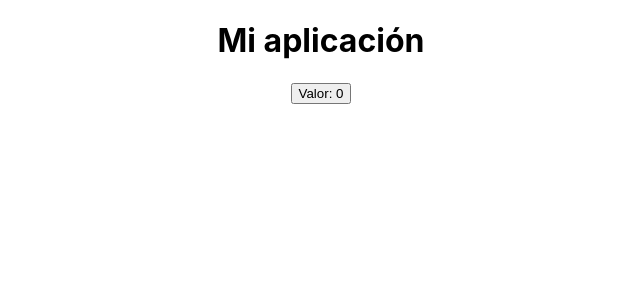
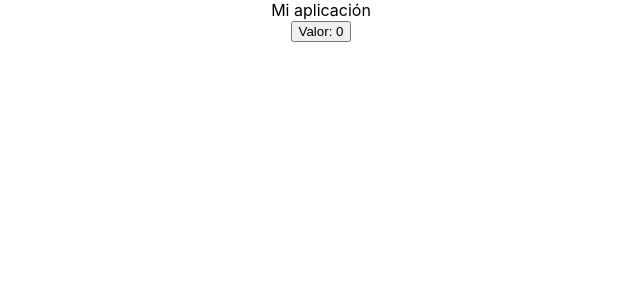
Before and after one commit to gorkavillara/ci-cd-selenium-cypress, a React (Create React App) app: page / in a window 1280 px wide. Shown: the top 300 px of the page, without its empty margins (319-959 px from the left). Built offline with nearby package versions, Linux system fonts and the light colour scheme.

Commit message:
Título componentizado ⚛️

```diff
--- a/src/App.js
+++ b/src/App.js
@@ -1,13 +1,12 @@
-import './App.css';
-import Counter from './components/Counter';
+import "./App.css";
+import Counter from "./components/Counter";
+import Title from "./components/Title";
 
-function App() {
-  return (
-    <div className="App">
-      <h1>Mi aplicación</h1>
-      <Counter start={0} />
-    </div>
-  );
-}
+const App = () => (
+  <div className="App">
+    <Title />
+    <Counter start={0} />
+  </div>
+);
 
 export default App;
--- /dev/null
+++ b/src/components/Title.jsx
@@ -0,0 +1,5 @@
+import React from 'react'
+
+const Title = () => <div>Mi aplicación</div>
+
+export default Title
```
